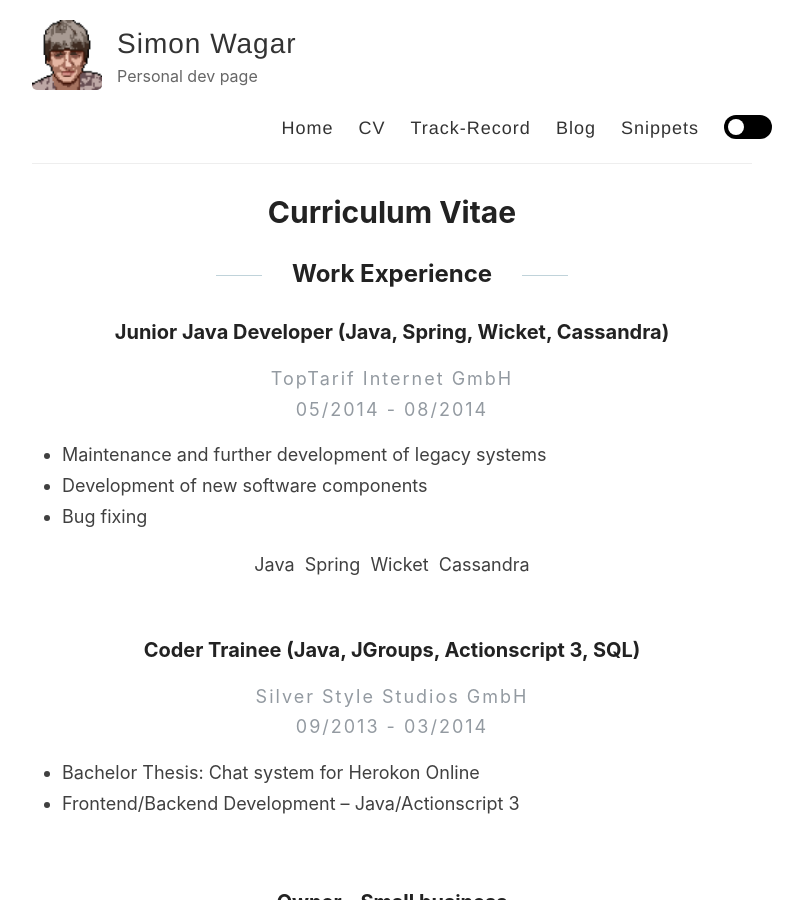
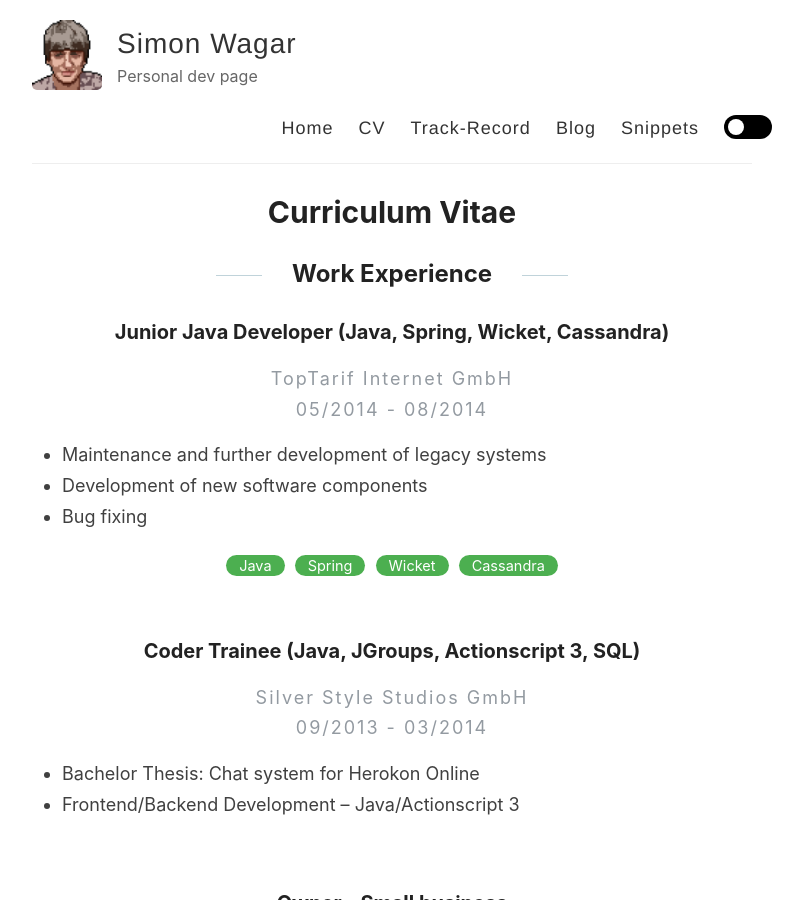
Before and after one commit to swagar/my-reverie, a Jekyll site: the page built from _pages/cv.md, in a window 1280 px wide and 900 px high. Shown: the whole window, without its empty margins (248-1051 px from the left). Built offline with Jekyll 4.4.1, drawn with Linux system fonts in a browser that asks for light colours.

Commit message:
work on cv

```diff
--- a/_pages/cv.md
+++ b/_pages/cv.md
@@ -19,7 +19,7 @@ title: Curriculum Vitae
         </div>
         <div class="post-tags">
           {% for tech in page.tech_stack %}
-            {{tech}}{% unless forloop.last %}&nbsp;{% endunless %}
+            <a>{{tech}}</a>{% unless forloop.last %}&nbsp;{% endunless %}
           {% endfor %}
         </div>
     </article>
```
